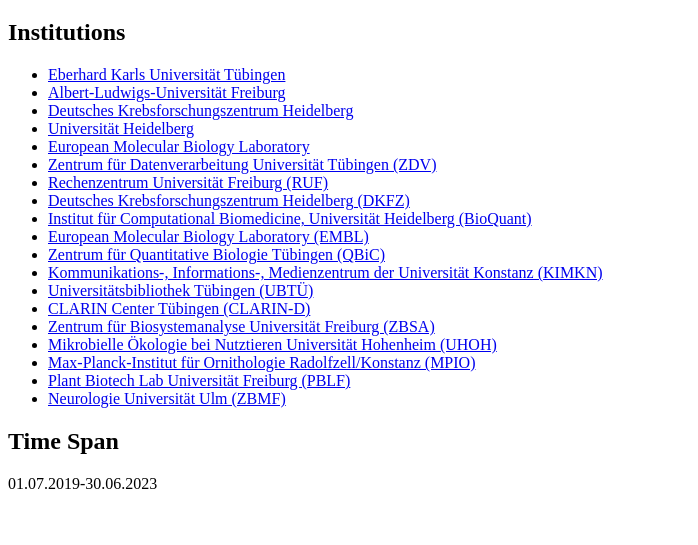
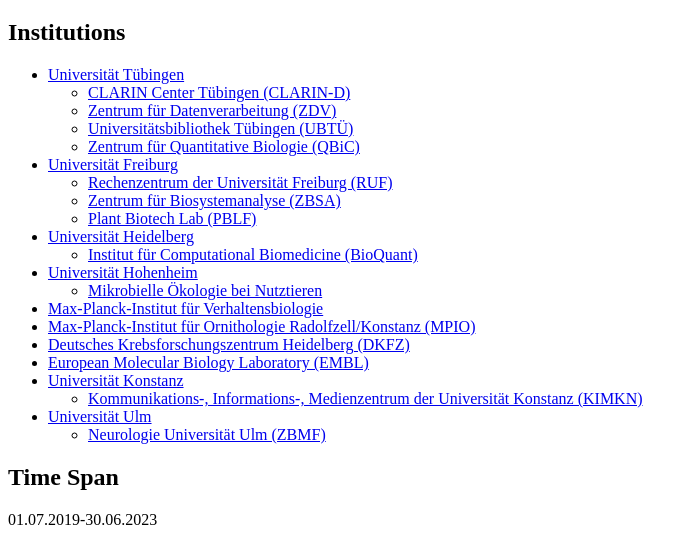
Before and after one commit to mtrojan-ub/biodaten, a PHP site: page /about.php in a window 1280 px wide. Shown: the part 1297-1842 px from the top of the page, without its empty margins (0-698 px from the left). Before the commit the page ends 1786 px from the top, so only its background shows below. Run offline with PHP 8.4, Linux system fonts and the light colour scheme.

Commit message:
about.php: Updated institutions

```diff
--- a/tpl/about.php
+++ b/tpl/about.php
@@ -16,25 +16,45 @@
 
     <h2>Institutions</h2>
     <ul>
-        <li><a target="_blank" href="//uni-tuebingen.de">Eberhard Karls Universität Tübingen</a></li>
-        <li><a target="_blank" href="//uni-freiburg.de">Albert-Ludwigs-Universität Freiburg</a></li>
-        <li><a target="_blank" href="//www.dkfz.de">Deutsches Krebsforschungszentrum Heidelberg</a></li>
-        <li><a target="_blank" href="//uni-heidelberg.de">Universität Heidelberg</a></li>
-        <li><a target="_blank" href="//www.embl.de">European Molecular Biology Laboratory</a></li>
-        <li><a target="_blank" href="//www.zdv.uni-tuebingen.de">Zentrum für Datenverarbeitung Universität Tübingen (ZDV)</a></li>
-        <li><a target="_blank" href="//www.rz.uni-freiburg.de">Rechenzentrum Universität Freiburg (RUF)</a></li>
+        <li><a target="_blank" href="//uni-tuebingen.de">Universität Tübingen</a>
+            <ul>
+                <li><a target="_blank" href="//www.clarin-d.net">CLARIN Center Tübingen (CLARIN-D)</a></li>
+                <li><a target="_blank" href="//www.zdv.uni-tuebingen.de">Zentrum für Datenverarbeitung (ZDV)</a></li>
+                <li><a target="_blank" href="//ub.uni-tuebingen.de">Universitätsbibliothek Tübingen (UBTÜ)</a></li>
+                <li><a target="_blank" href="//portal.qbic.uni-tuebingen.de/portal/">Zentrum für Quantitative Biologie (QBiC)</a></li>
+            </ul>
+        </li>
+        <li><a target="_blank" href="//uni-freiburg.de">Universität Freiburg</a>
+            <ul>
+                <li><a target="_blank" href="//www.rz.uni-freiburg.de">Rechenzentrum der Universität Freiburg (RUF)</a></li>
+                <li><a target="_blank" href="//www.zbsa.uni-freiburg.de">Zentrum für Biosystemanalyse (ZBSA)</a></li>
+                <li><a target="_blank" href="//plant-biotech.net">Plant Biotech Lab (PBLF)</a></li>
+            </ul>
+        </li>
+        <li><a target="_blank" href="//uni-heidelberg.de">Universität Heidelberg</a>
+            <ul>
+                <li><a target="_blank" href="//www.bioquant.uni-heidelberg.de">Institut für Computational Biomedicine (BioQuant)</a></li>
+            </ul>
+        </li>
+        <li><a target="_blank" href="//uni-hohenheim.de">Universität Hohenheim</a>
+            <ul>
+                <li><a target="_blank" href="//www.uni-hohenheim.de/organisation/einrichtung/fg-mikrobielle-oekologie-bei-nutztieren">Mikrobielle Ökologie bei Nutztieren</a></li>
+            </ul>
+        </li>
+        <li><a target="_blank" href="//www.ab.mpg.de/verhaltensbiologie">Max-Planck-Institut für Verhaltensbiologie</a></li>
+        <li><a target="_blank" href="//www.orn.mpg.de">Max-Planck-Institut für Ornithologie Radolfzell/Konstanz (MPIO)</a></li>
         <li><a target="_blank" href="//www.dkfz.de">Deutsches Krebsforschungszentrum Heidelberg (DKFZ)</a></li>
-        <li><a target="_blank" href="//www.bioquant.uni-heidelberg.de">Institut für Computational Biomedicine, Universität Heidelberg (BioQuant)</a></li>
         <li><a target="_blank" href="//www.embl.de">European Molecular Biology Laboratory (EMBL)</a></li>
-        <li><a target="_blank" href="//portal.qbic.uni-tuebingen.de/portal/">Zentrum für Quantitative Biologie Tübingen (QBiC)</a></li>
-        <li><a target="_blank" href="//www.kim.uni-konstanz.de">Kommunikations-, Informations-, Medienzentrum der Universität Konstanz (KIMKN)</a></li>
-        <li><a target="_blank" href="//ub.uni-tuebingen.de">Universitätsbibliothek Tübingen (UBTÜ)</a></li>
-        <li><a target="_blank" href="//www.clarin-d.net">CLARIN Center Tübingen (CLARIN-D)</a></li>
-        <li><a target="_blank" href="//www.zbsa.uni-freiburg.de">Zentrum für Biosystemanalyse Universität Freiburg (ZBSA)</a></li>
-        <li><a target="_blank" href="//www.uni-hohenheim.de/organisation/einrichtung/fg-mikrobielle-oekologie-bei-nutztieren">Mikrobielle Ökologie bei Nutztieren Universität Hohenheim (UHOH)</a></li>
-        <li><a target="_blank" href="//www.orn.mpg.de">Max-Planck-Institut für Ornithologie Radolfzell/Konstanz (MPIO)</a></li>
-        <li><a target="_blank" href="//plant-biotech.net">Plant Biotech Lab Universität Freiburg (PBLF)</a></li>
-        <li><a target="_blank" href="//www.uniklinik-ulm.de/neurologie.html">Neurologie Universität Ulm (ZBMF)</a></li>
+        <li><a target="_blank" href="//uni-konstanz.de">Universität Konstanz</a>
+            <ul>
+                <li><a target="_blank" href="//www.kim.uni-konstanz.de">Kommunikations-, Informations-, Medienzentrum der Universität Konstanz (KIMKN)</a></li>
+            </ul>
+        </li>
+        <li><a target="_blank" href="//uni-ulm.de">Universität Ulm</a>
+            <ul>
+                <li><a target="_blank" href="//www.uniklinik-ulm.de/neurologie.html">Neurologie Universität Ulm (ZBMF)</a></li>
+            </ul>
+        </li>
     </ul>
 
     <h2>Time Span</h2>
```
